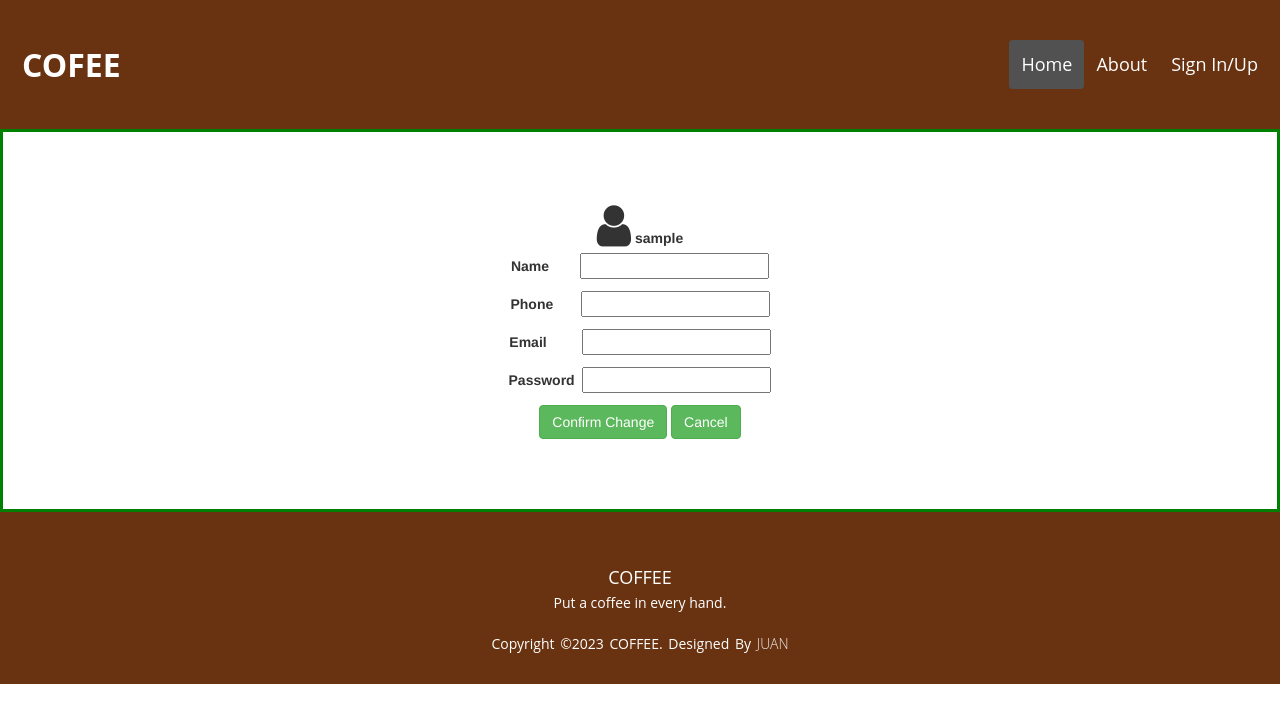
After one commit to Yayan57/Coffee-shop-chain, a PHP site: page /update.php in a window 1280 px wide. The commit adds this page. Shown: the top 723 px of the page. Run offline with PHP 8.4, Linux system fonts and the light colour scheme; the visitor is signed in with stand-in values (Sample User, id 1).

Commit message:
profile page

```diff
--- /dev/null
+++ b/update.php
@@ -0,0 +1,150 @@
+<?php
+  include('includes/header.php');
+?>
+
+
+<?php
+    session_start();
+    //Initializes MySQLi
+    $host = 'coffee-shop.mysql.database.azure.com';
+    $username = 'group9';
+    $password = 'Databases9!';
+    $db_name = 'pointofsales';
+
+    $con = mysqli_init();
+    $phone = "";
+    $email = "";
+    $table = "";
+
+    $message='';
+    $change = '';
+
+    if(isset($_POST['cancel'])){
+        header('Location:profile.php');
+    }
+
+    elseif($_SERVER['REQUEST_METHOD'] === 'POST')
+    {
+
+
+    //mysqli_ssl_set($conn,NULL,NULL, "/var/www/html/DigiCertGlobalRootG2.crt.pem", NULL, NULL);
+
+    // Establish the connection
+    mysqli_real_connect($con, $host, $username, $password, $db_name, 3306, NULL, MYSQLI_CLIENT_SSL);
+
+    //If connection failed, show the error
+    if (mysqli_connect_errno())
+    {
+        die('Failed to connect to MySQL: '.mysqli_connect_error());
+    }
+
+    $update_str = "";
+
+    if(!empty($_POST['name'])){
+        $update_str = $update_str."name='".$_POST['name']."'";
+    }
+
+    if(!empty($_POST['fname'])){
+        $update_str = $update_str."ename_first='".$_POST['fname']."'";
+    }
+
+    if(!empty($_POST['lname'])){
+        $update_str = $update_str."ename_last='".$_POST['lname']."'";
+    }
+
+
+    if(!empty($_POST['phone'])){
+        if($update_str != ""){
+            $update_str = $update_str." , ";
+        }
+        $update_str = $update_str."phone='".$_POST['phone']."'";
+    }
+
+    if(!empty($_POST['email'])){
+        if($update_str != ""){
+            $update_str = $update_str." , ";
+        }
+        $update_str = $update_str."email='".$_POST['email']."'";
+    }
+
+    if(!empty($_POST['password'])){
+        if($update_str != ""){
+            $update_str = $update_str." , ";
+        }
+        $update_str = $update_str."password='".$_POST['password']."'";
+    }
+
+
+    if($_SESSION['type']=='customer'){
+        $change = "UPDATE ".$_SESSION['type']." SET ".$update_str." WHERE username = '".$_SESSION['username']."'";
+    }
+
+    if (mysqli_query($con,$change)) {
+        //$message= "Record updated successfully";
+        header('Location:profile.php');
+      } else {
+        $message= "Error updating record: " . $con->error;
+        //header('Location:update.php');
+      }
+
+    $con->close();
+    }
+
+?>
+
+<html>
+    <head>
+        <link rel="stylesheet" href="cstyle.css">
+        <link rel="stylesheet" href="https://maxcdn.bootstrapcdn.com/bootstrap/3.4.1/css/bootstrap.min.css">
+        <link rel="stylesheet" href="https://cdnjs.cloudflare.com/ajax/libs/font-awesome/4.7.0/css/font-awesome.min.css">
+        <title>Update Information</title>
+    </head>
+
+    <body>
+        <form name = "update_form" method="post" action="update.php">
+        <div class = "center"><?php if (!empty($message)){?><p><?php echo $message;}?>
+            <i name="profil_p" class="fa fa-user" style="font-size:48px"></i>
+            <label for = 'profile_p'><?php echo $_SESSION['username']?></label>
+            <?php if($_SESSION['type']=='customer'){?>
+            <p>
+                <label for = 'name'>Name&nbsp&nbsp&nbsp&nbsp&nbsp&nbsp&nbsp</label>
+                <input type="text" name="name">
+            </p>
+            <?php }?>
+            <?php if($_SESSION['type']=='employee'){?>
+            <p>
+                <label for = 'fname'>First Name&nbsp&nbsp</label>
+                <input type="text" name="fname">
+            </p>
+            <p>
+                <label for = 'lname'>Last Name&nbsp&nbsp</label>
+                <input type="text" name="lname">
+            </p>
+            <?php }?>
+            <?php if($_SESSION['type']=='customer'){?>
+            <p>
+                <label for = 'phone'>Phone&nbsp&nbsp&nbsp&nbsp&nbsp&nbsp</label>
+                <input type="text" name="phone">
+            </p>
+            <p>
+                <label for = 'email'>Email&nbsp&nbsp&nbsp&nbsp&nbsp&nbsp&nbsp&nbsp</label>
+                <input type="text" name="email">
+            </p>
+            <?php } ?>
+            <p>
+                <label for = 'password'>Password&nbsp</label>
+                <input type="text" name="password">
+            </p>
+            <input type="submit" class="btn btn-success" name="update" value="Confirm Change">
+            <input type="submit" class="btn btn-success" name="cancel" value="Cancel">
+
+
+        </div>
+        </form>
+    </body>
+</html>
+
+
+<?php
+  include('includes/footer.php');
+?>
```
Also changed, not shown: login.php (+7 -1 lines), profile.php (added, +84 -0 lines).
